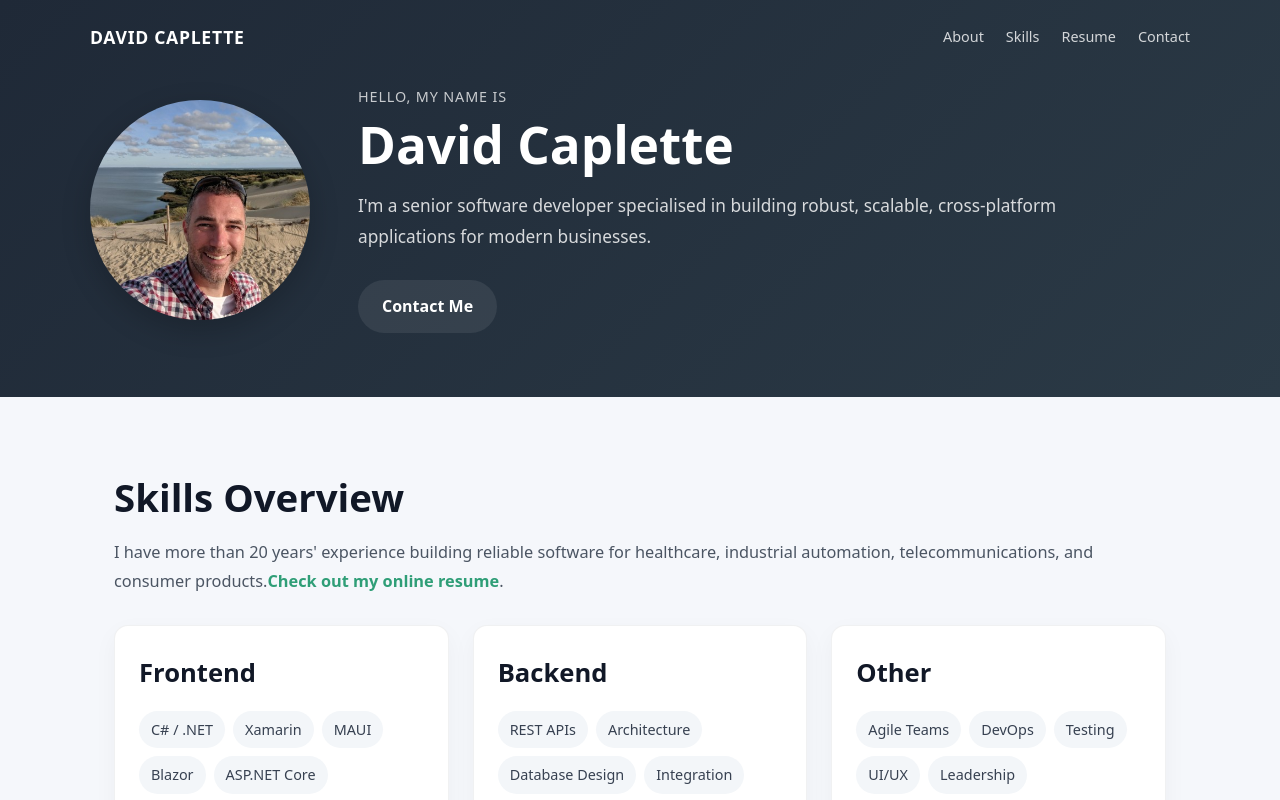
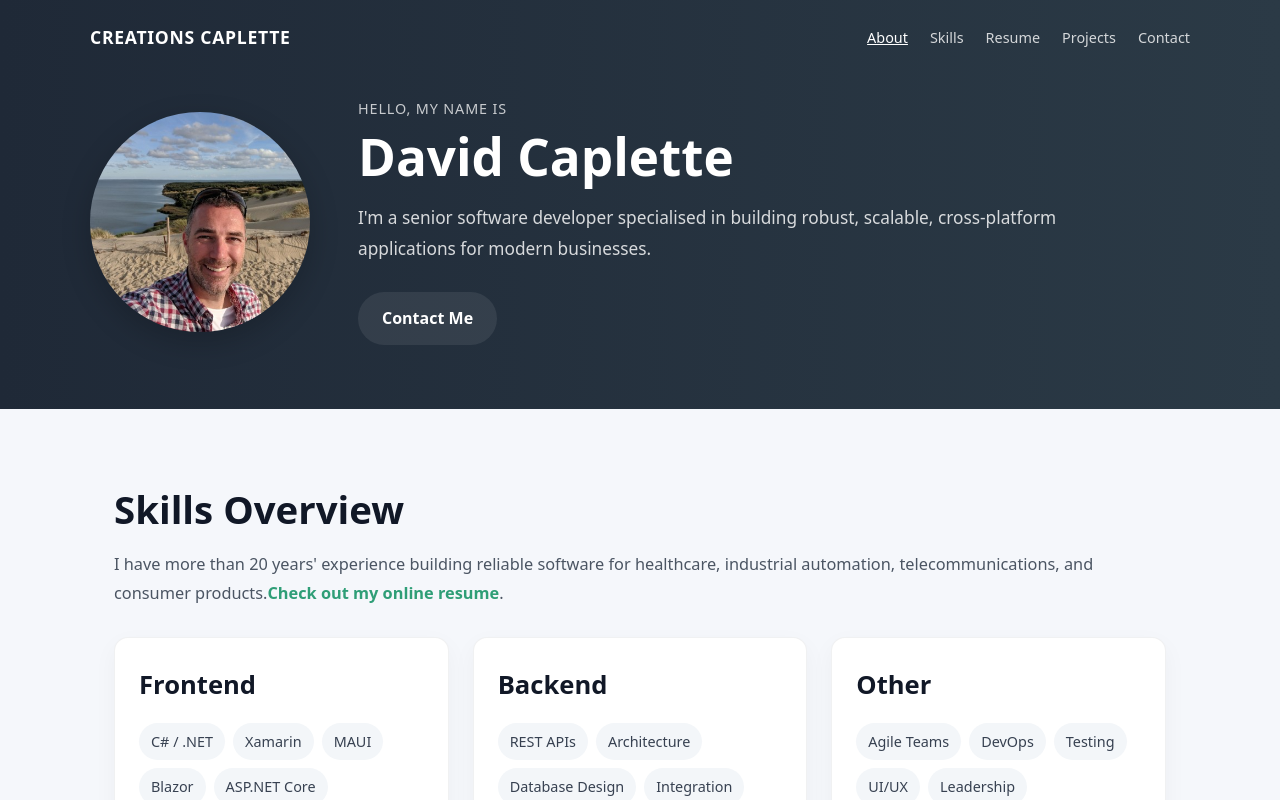
Before and after one commit to CreationsCaplette/creationscaplette_react, a React (Vite) app in the folder creationscaplette/: page / in a window 1280 px wide. Shown: the top 800 px of the page. Built offline with nearby package versions, Linux system fonts and the light colour scheme.

Commit message:
Added basic navigation with router

```diff
--- a/creationscaplette/package.json
+++ b/creationscaplette/package.json
@@ -12,7 +12,8 @@
   "dependencies": {
     "react": "^19.2.8",
     "react-dom": "^19.2.8",
-    "react-icons": "^5.7.0"
+    "react-icons": "^5.7.0",
+    "react-router-dom": "^7.18.2"
   },
   "devDependencies": {
     "@babel/core": "^7.29.7",
--- a/creationscaplette/src/App.jsx
+++ b/creationscaplette/src/App.jsx
@@ -1,103 +1,29 @@
-import { FaGithub, FaLinkedin } from 'react-icons/fa'
+import { RouterProvider, createBrowserRouter } from 'react-router-dom';
 
-import davidImg from './assets/david.jpg'
-import './App.css'
+import RootLayout from './pages/Root.jsx';
+import AboutPage from './pages/About.jsx';
+import SkillsPage from './pages/Skills.jsx';
+import ResumePage from './pages/Resume.jsx';
+import ProjectsPage from './pages/Projects.jsx';
+import ContactPage from './pages/Contact.jsx';
 
-const skills = [
+const router = createBrowserRouter([
   {
-    title: 'Frontend',
-    items: ['C# / .NET', 'Xamarin', 'MAUI', 'Blazor', 'ASP.NET Core'],
+    path: '/',
+    element: <RootLayout />,
+    //errorElement: <ErrorPage />,
+    children: [
+      { index: true, element: <AboutPage /> },
+      { path: 'skills', element: <SkillsPage /> },
+      { path: 'resume', element: <ResumePage /> },
+      { path: 'projects', element: <ProjectsPage /> },
+      { path: 'contact', element: <ContactPage /> },
+    ],
   },
-  {
-    title: 'Backend',
-    items: ['REST APIs', 'Architecture', 'Database Design', 'Integration', 'Cloud'],
-  },
-  {
-    title: 'Other',
-    items: ['Agile Teams', 'DevOps', 'Testing', 'UI/UX', 'Leadership'],
-  },
-]
+]);
 
 function App() {
-  return (
-    <div className="page-shell">
-      <header id="header">
-        <div className="topbar">
-          <div className="brand">David Caplette</div>
-          <nav className="main-nav" aria-label="Main navigation">
-            <a href="#about">About</a>
-            <a href="#skills">Skills</a>
-            <a href="#resume">Resume</a>
-            <a href="#contact">Contact</a>
-          </nav>
-        </div>
-
-        <div className="header-inner">
-          <div className="mugshot">
-            <img src={davidImg} alt="David Caplette" />
-          </div>
-
-          <div className="introduction">
-            <p className="eyebrow">Hello, my name is</p>
-            <h1>David Caplette</h1>
-            <p className="lead">
-              I&apos;m a senior software developer specialised in building robust, scalable, cross-platform applications for modern businesses.
-            </p>
-            <div className="actions">
-              <a href="#contact" className="btn btn-primary">
-                Contact Me
-              </a>
-            </div>
-          </div>
-        </div>
-      </header>
-
-      <main className="content">
-        <section id="skills" className="section-block">
-          <div className="section-heading">
-            <h2>Skills Overview</h2>
-            <p>
-              I have more than 20 years&apos; experience building reliable software for healthcare, industrial automation, telecommunications, and consumer products.
-              <a href="#resume">Check out my online resume</a>.
-            </p>
-          </div>
-
-          <div className="skills-grid">
-            {skills.map((group) => (
-              <article key={group.title} className="skill-card">
-                <h3>{group.title}</h3>
-                <ul>
-                  {group.items.map((item) => (
-                    <li key={item}>{item}</li>
-                  ))}
-                </ul>
-              </article>
-            ))}
-          </div>
-        </section>
-      </main>
-
-      <footer id="footer">
-        <div id="social" className="footer-inner">
-          <h2>Connect with me</h2>
-          <ul>
-            <li>
-              <a href="https://linkedin.com/in/davidcaplette" target="_blank" rel="noreferrer">
-                <FaLinkedin size={18} />
-                LinkedIn
-              </a>
-            </li>
-            <li>
-              <a href="https://github.com/CreationsCaplette" target="_blank" rel="noreferrer">
-                <FaGithub size={18} />
-                GitHub
-              </a>
-            </li>
-          </ul>
-        </div>
-      </footer>
-    </div>
-  )
+  return <RouterProvider router={router} />;
 }
 
 export default App
--- /dev/null
+++ b/creationscaplette/src/components/MainNavigation.jsx
@@ -0,0 +1,68 @@
+import { NavLink } from 'react-router-dom';
+
+import classes from './MainNavigation.module.css';
+
+function MainNavigation() {
+    return (
+        <header className={classes.header}>
+            <nav className={classes.topbar}>
+                <div className={classes.brand}>Creations Caplette</div>
+                <ul className={classes.list}>
+                    <li>
+                        <NavLink
+                            to="/"
+                            className={({ isActive }) =>
+                                isActive ? classes.active : undefined
+                            }
+                            end
+                        >
+                            About
+                        </NavLink>
+                    </li>
+                    <li>
+                        <NavLink
+                            to="/skills"
+                            className={({ isActive }) =>
+                                isActive ? classes.active : undefined
+                            }
+                        >
+                            Skills
+                        </NavLink>
+                    </li>
+                    <li>
+                        <NavLink
+                            to="/resume"
+                            className={({ isActive }) =>
+                                isActive ? classes.active : undefined
+                            }
+                        >
+                            Resume
+                        </NavLink>
+                    </li>
+                    <li>
+                        <NavLink
+                            to="/projects"
+                            className={({ isActive }) =>
+                                isActive ? classes.active : undefined
+                            }
+                        >
+                            Projects
+                        </NavLink>
+                    </li>
+                    <li>
+                        <NavLink
+                            to="/contact"
+                            className={({ isActive }) =>
+                                isActive ? classes.active : undefined
+                            }
+                        >
+                            Contact
+                        </NavLink>
+                    </li>
+                </ul>
+            </nav>
+        </header>
+    );
+}
+
+export default MainNavigation;
--- /dev/null
+++ b/creationscaplette/src/components/MainNavigation.module.css
@@ -0,0 +1,46 @@
+.header {
+  width: 100%;
+  background: linear-gradient(90deg, #1f2937 0%, #2b3a46 100%);
+  color: #fff;
+  padding: 24px 24px 24px;
+}
+
+.topbar {
+  max-width: 1100px;
+  margin: 0 auto 0;
+  display: flex;
+  align-items: center;
+  justify-content: space-between;
+  gap: 24px;
+}
+
+.brand {
+  font-size: 1.1rem;
+  font-weight: 700;
+  letter-spacing: 0.04em;
+  text-transform: uppercase;
+  color: #fff;
+}
+
+.list {
+  display: flex;
+  align-items: center;
+  gap: 22px;
+  flex-wrap: wrap;
+  list-style: none;
+  margin: 0;
+  padding: 0;
+}
+
+.list a {
+  color: rgba(255, 255, 255, 0.8);
+  text-decoration: none;
+  font-size: 0.9rem;
+  transition: color 0.2s ease;
+}
+
+.list a:hover,
+.list a.active {
+  color: #fff;
+  text-decoration: underline;
+}
--- a/creationscaplette/src/App.css
+++ b/creationscaplette/src/pages/About.css
@@ -6,44 +6,9 @@
 
 #header {
   width: 100%;
-  background: linear-gradient(135deg, #1f2937 0%, #2b3a46 100%);
+  background: linear-gradient(90deg, #1f2937 0%, #2b3a46 100%);
   color: #fff;
   padding: 24px 24px 64px;
-}
-
-.topbar {
-  max-width: 1100px;
-  margin: 0 auto 36px;
-  display: flex;
-  align-items: center;
-  justify-content: space-between;
-  gap: 24px;
-}
-
-.brand {
-  font-size: 1.1rem;
-  font-weight: 700;
-  letter-spacing: 0.04em;
-  text-transform: uppercase;
-  color: #fff;
-}
-
-.main-nav {
-  display: flex;
-  align-items: center;
-  gap: 22px;
-  flex-wrap: wrap;
-}
-
-.main-nav a {
-  color: rgba(255, 255, 255, 0.8);
-  text-decoration: none;
-  font-size: 0.9rem;
-  transition: color 0.2s ease;
-}
-
-.main-nav a:hover {
-  color: #fff;
 }
 
 .header-inner {
--- /dev/null
+++ b/creationscaplette/src/pages/About.jsx
@@ -0,0 +1,94 @@
+import { FaGithub, FaLinkedin } from 'react-icons/fa'
+
+import './About.css'
+
+import davidImg from '../assets/david.jpg'
+
+const skills = [
+    {
+        title: 'Frontend',
+        items: ['C# / .NET', 'Xamarin', 'MAUI', 'Blazor', 'ASP.NET Core'],
+    },
+    {
+        title: 'Backend',
+        items: ['REST APIs', 'Architecture', 'Database Design', 'Integration', 'Cloud'],
+    },
+    {
+        title: 'Other',
+        items: ['Agile Teams', 'DevOps', 'Testing', 'UI/UX', 'Leadership'],
+    },
+]
+
+function AboutPage() {
+    return (
+        <div className="page-shell">
+            <header id="header">
+                <div className="header-inner">
+                    <div className="mugshot">
+                        <img src={davidImg} alt="David Caplette" />
+                    </div>
+
+                    <div className="introduction">
+                        <p className="eyebrow">Hello, my name is</p>
+                        <h1>David Caplette</h1>
+                        <p className="lead">
+                            I&apos;m a senior software developer specialised in building robust, scalable, cross-platform applications for modern businesses.
+                        </p>
+                        <div className="actions">
+                            <a href="#contact" className="btn btn-primary">
+                                Contact Me
+                            </a>
+                        </div>
+                    </div>
+                </div>
+            </header>
+
+            <main className="content">
+                <section id="skills" className="section-block">
+                    <div className="section-heading">
+                        <h2>Skills Overview</h2>
+                        <p>
+                            I have more than 20 years&apos; experience building reliable software for healthcare, industrial automation, telecommunications, and consumer products.
+                            <a href="#resume">Check out my online resume</a>.
+                        </p>
+                    </div>
+
+                    <div className="skills-grid">
+                        {skills.map((group) => (
+                            <article key={group.title} className="skill-card">
+                                <h3>{group.title}</h3>
+                                <ul>
+                                    {group.items.map((item) => (
+                                        <li key={item}>{item}</li>
+                                    ))}
+                                </ul>
+                            </article>
+                        ))}
+                    </div>
+                </section>
+            </main>
+
+            <footer id="footer">
+                <div id="social" className="footer-inner">
+                    <h2>Connect with me</h2>
+                    <ul>
+                        <li>
+                            <a href="https://linkedin.com/in/davidcaplette" target="_blank" rel="noreferrer">
+                                <FaLinkedin size={18} />
+                                LinkedIn
+                            </a>
+                        </li>
+                        <li>
+                            <a href="https://github.com/CreationsCaplette" target="_blank" rel="noreferrer">
+                                <FaGithub size={18} />
+                                GitHub
+                            </a>
+                        </li>
+                    </ul>
+                </div>
+            </footer>
+        </div>
+    )
+}
+
+export default AboutPage;
--- /dev/null
+++ b/creationscaplette/src/pages/Contact.jsx
@@ -0,0 +1,5 @@
+function ContactPage() {
+
+}
+
+export default ContactPage;
--- /dev/null
+++ b/creationscaplette/src/pages/Projects.jsx
@@ -0,0 +1,5 @@
+function ProjectsPage() {
+
+}
+
+export default ProjectsPage;
--- /dev/null
+++ b/creationscaplette/src/pages/Resume.jsx
@@ -0,0 +1,5 @@
+function ResumePage() {
+
+}
+
+export default ResumePage;
--- /dev/null
+++ b/creationscaplette/src/pages/Root.jsx
@@ -0,0 +1,16 @@
+import { Outlet } from "react-router-dom";
+
+import MainNavigation from '../components/MainNavigation';
+
+function RootLayout() {
+    return (
+        <>
+            <MainNavigation />
+            <main>
+                <Outlet />
+            </main>
+        </>
+    );
+}
+
+export default RootLayout;
--- /dev/null
+++ b/creationscaplette/src/pages/Skills.jsx
@@ -0,0 +1,5 @@
+function SkillsPage() {
+
+}
+
+export default SkillsPage;
```
Also changed, not shown: 1 other file (tests, documents, lock files or other folders).
